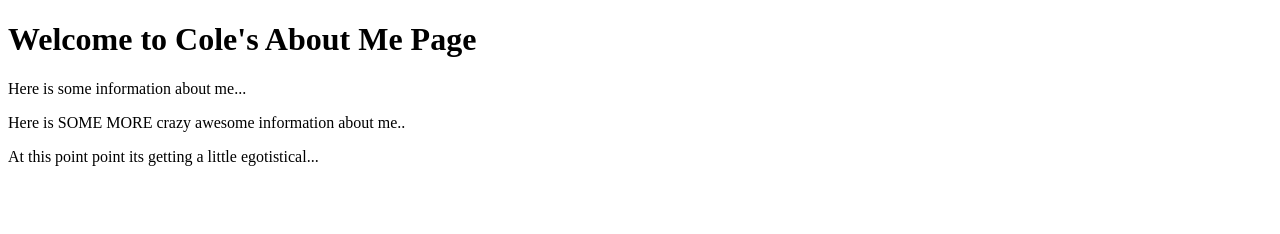
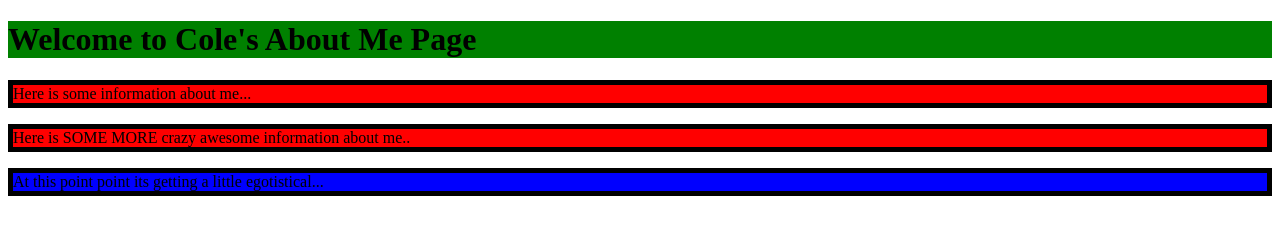
Before and after one commit to colesss/About-Me, a plain HTML site: page index.html in a window 1280 px wide. Drawn offline with Linux system fonts and the light colour scheme.

Commit message:
edit index.html line 5

```diff
--- a/index.html
+++ b/index.html
@@ -2,7 +2,7 @@
 <html>
   <head>
     <title>About Me</title>
-    <link rel="stylesheet" type="test/css" href="style.css" />
+    <link rel="stylesheet" type="text/css" href="style.css" />
   </head>
   <body>
     <h1>Welcome to Cole's About Me Page</h1>
```
